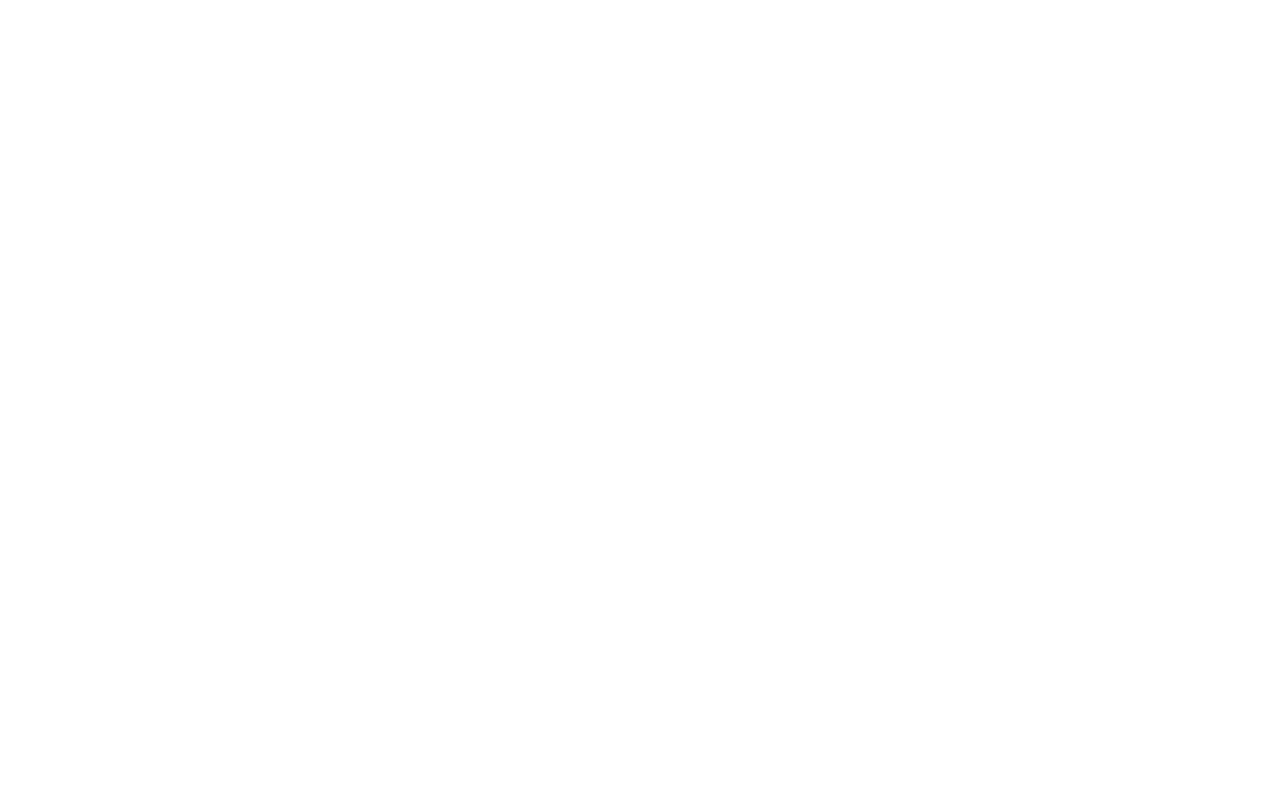
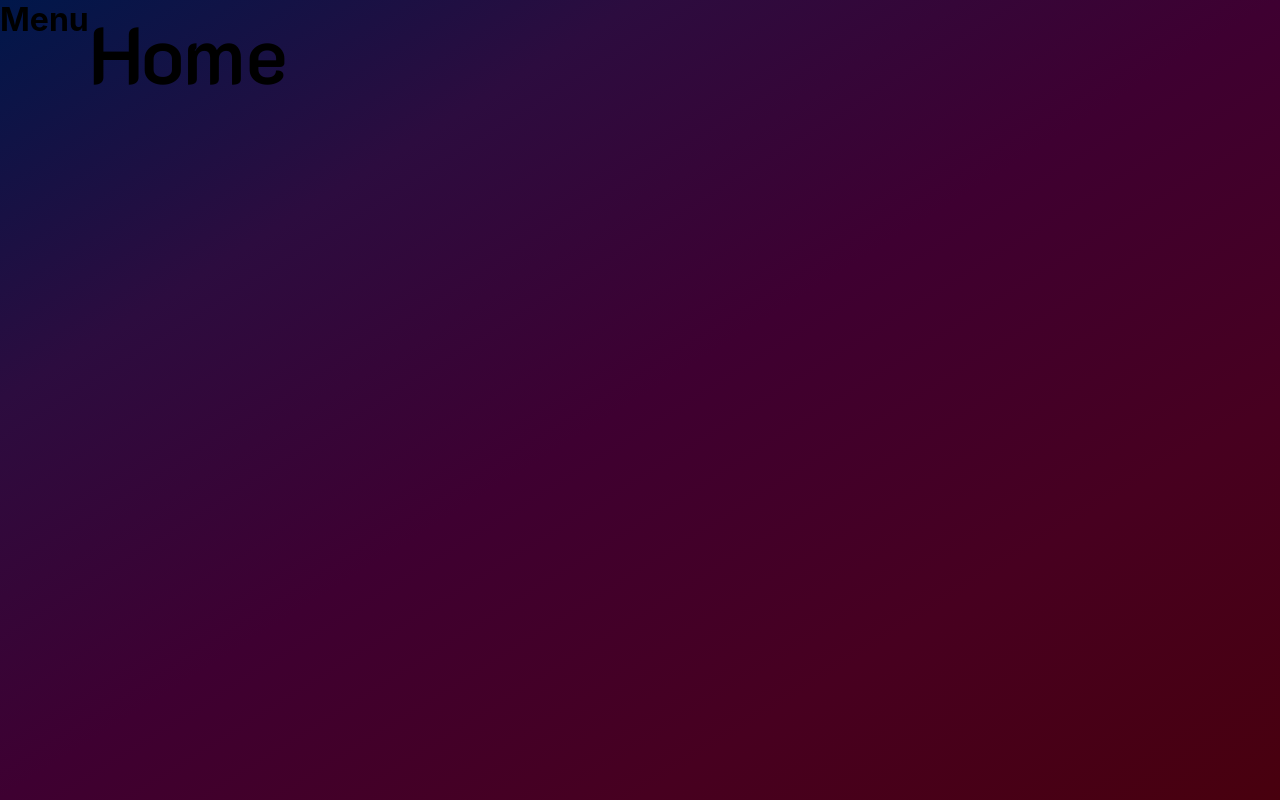
Before and after one commit to frc5417/EagleFlow, a React (Create React App) app in the folder eagle-flow/: page /home in a window 1280 px wide. Built offline with nearby package versions, Linux system fonts and the light colour scheme.

Commit message:
added menu page and some styling

```diff
--- /dev/null
+++ b/eagle-flow/src/components/Menu.js
@@ -0,0 +1,9 @@
+import React, {Component} from 'react'
+
+export class Menu extends Component {
+    render() {
+        return(
+            <h1> Menu </h1>
+        )
+    }
+}
--- a/eagle-flow/src/screens/Home.js
+++ b/eagle-flow/src/screens/Home.js
@@ -1,6 +1,15 @@
 import React from 'react'
+
+import { Menu } from '../components/Menu'
 import '../styles/Home.css'
 
 export function Home() {
-    return <h1> Home </h1>
+    return(
+        <>
+            <div className='homeContainer'>
+                <Menu />
+                <h1 className='home'> Home </h1>
+            </div>
+        </>
+    )
 }
--- a/eagle-flow/src/screens/Welcome.js
+++ b/eagle-flow/src/screens/Welcome.js
@@ -14,15 +14,15 @@
 
   return(
     <>
-      <div className='container'>
-        <h1> Welcome </h1>
+      <div className='welcomeContainer'>
+        <h1 className='header'> Eagle Flow </h1>
 
         <div className='opacityBox'>
-          <img src={uploadIcon} alt="uploadIcon" />
+          <img src={uploadIcon} alt="uploadIcon" className='uploadImage' />
 
-          <p> Drag & Drop to Upload Folder </p>
-          <p> OR </p>
-          <button type="button" onClick={handleClick}>
+          <p className='uploadText'> Drag & Drop to Upload Folder </p>
+          <p className='uploadText'> OR </p>
+          <button type="button" onClick={handleClick} className='uploadButton'>
             Browse Files
           </button>
         </div>
--- a/eagle-flow/src/styles/Home.css
+++ b/eagle-flow/src/styles/Home.css
@@ -14,7 +14,16 @@
     padding: 0;
 }
 
-h1 {
+.homeContainer {
+    background: linear-gradient(to bottom right, #00174a, #2c0c3f, #3e0031, #470020, #48000e);
+    height: var(--screen-height);
+    width: var(--screen-width);
+    overflow: hidden;
+    display: flex;
+    flex-direction: row;
+}
+
+.home {
     font-family: var(--font-family);
     color: #000000;
     font-size: 10vh;
--- /dev/null
+++ b/eagle-flow/src/styles/Menu.css
@@ -0,0 +1,15 @@
+@font-face {
+    font-family: 'K2D-Semibold';
+    src: url(../assets/fonts/K2D/K2D-SemiBold.ttf) format('truetype');
+}
+
+:root {
+    --font-family: 'K2D-Semibold', sans-serif;
+    --screen-height: 100vh;
+    --screen-width: 100vw;
+}
+
+* {
+    margin: 0;
+    padding: 0;
+}
--- a/eagle-flow/src/styles/Welcome.css
+++ b/eagle-flow/src/styles/Welcome.css
@@ -14,7 +14,7 @@
     padding: 0;
 }
 
-.container {
+.welcomeContainer {
     height: var(--screen-height);
     width: var(--screen-width);
     background: linear-gradient(to bottom right, #00236f, #4e1264, #6f004f, #820036, #88001a);
@@ -24,7 +24,7 @@
     flex-direction: column;
 }
 
-h1 {
+.header {
     color: #ffffff;
     font-size: 10vmax;
     align-self: center;
@@ -44,18 +44,18 @@
     margin-bottom: 0vmax;
 }
 
-img {
+.uploadImage {
     height: 15vh;
     padding: 1vmin;
 }
 
-p {
+.uploadText {
     color: #ffffff;
     font-size: 3vmax;
     padding: 1vmin;
 }
 
-button {
+.uploadButton {
     background: linear-gradient(to right bottom, #356bd4, #305fb8, #2c539d, #284782, #253b68), rgba(255, 255, 255, 0.75) ;
     width: 20vw;
     height: 7vh;
```
